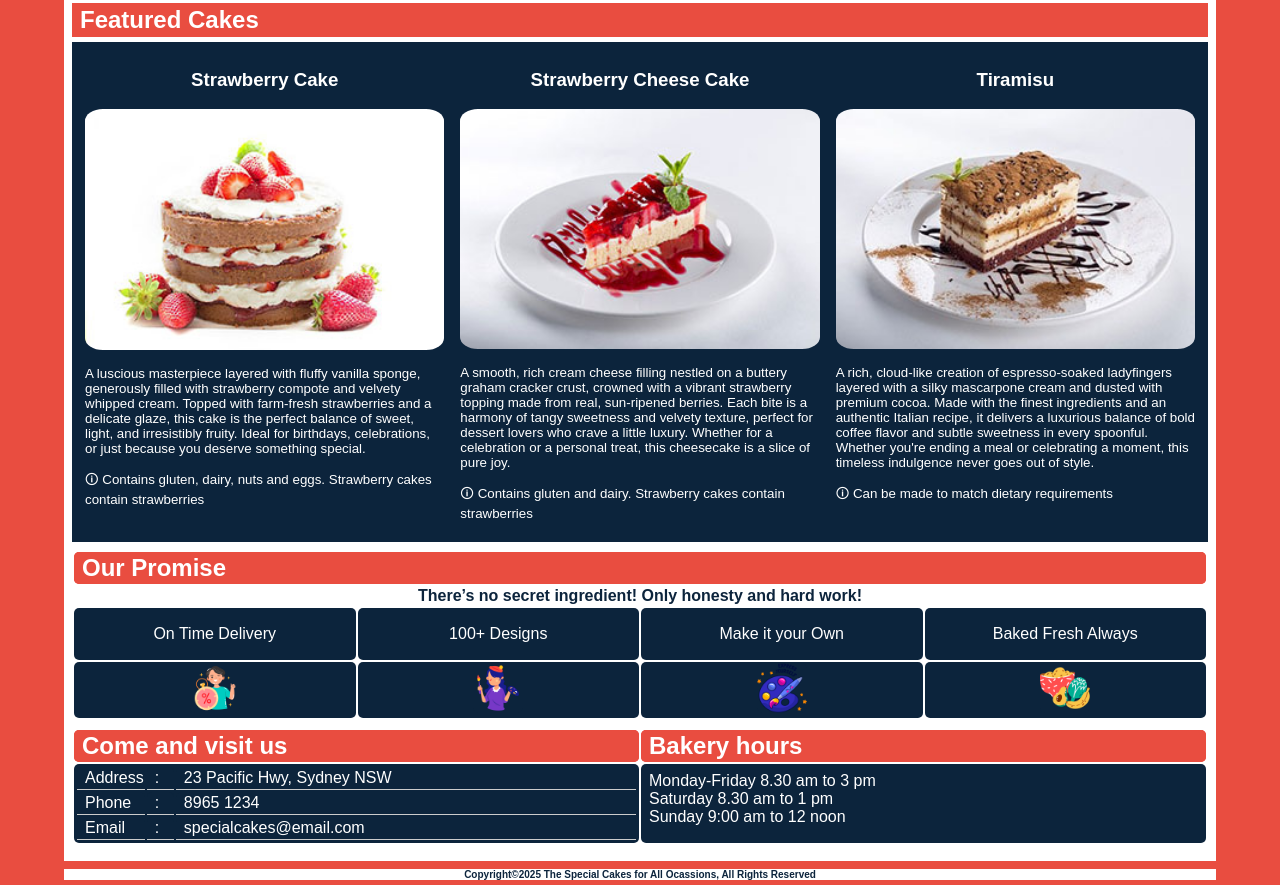
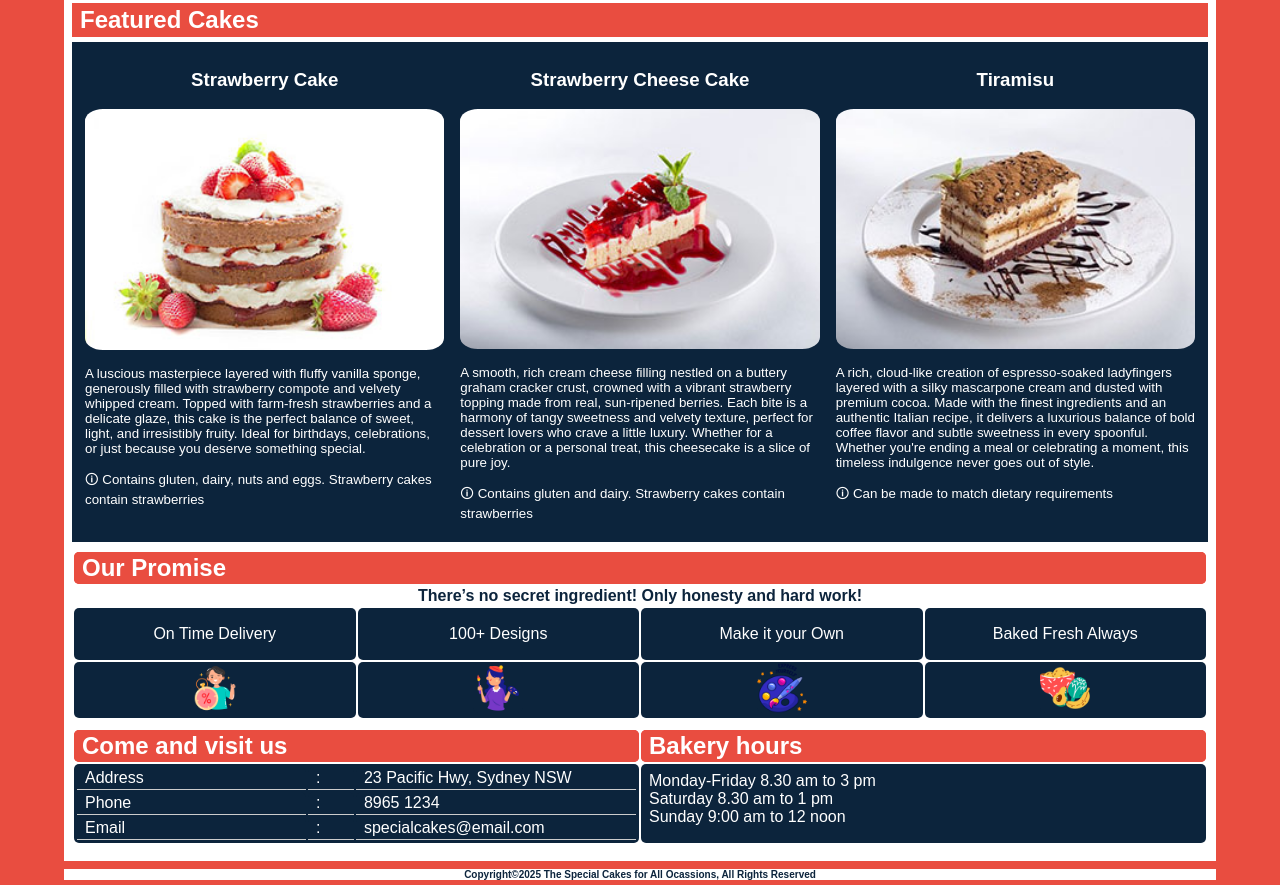
Before and after one commit to rodel-talampas/cakeshop-rmt, a plain HTML site: page index.html in a window 1280 px wide. Shown: the part 450-1335 px from the top of the page. Drawn offline with Linux system fonts and the light colour scheme.

Commit message:
Update index.html

```diff
--- a/index.html
+++ b/index.html
@@ -127,19 +127,19 @@
             <td style="width: 50%;">
               <table class="information">
                 <tr>
-                  <td style="width: 10%">Address</td>
+                  <td>Address</td>
                   <td style="width: 5%">:</td>
-                  <td style="width: 85%">23 Pacific Hwy, Sydney NSW</td>
+                  <td>23 Pacific Hwy, Sydney NSW</td>
                 </tr>
                 <tr>
-                  <td style="width: 10%">Phone</td>
+                  <td>Phone</td>
                   <td style="width: 5%">:</td>
-                  <td style="width: 85%">8965 1234</td>
+                  <td>8965 1234</td>
                 </tr>
                 <tr>
-                  <td style="width: 10%">Email</td>
+                  <td>Email</td>
                   <td style="width: 5%">:</td>
-                  <td style="width: 85%">specialcakes@email.com</td>
+                  <td>specialcakes@email.com</td>
                 </tr>
               </table>
             </td>
```
